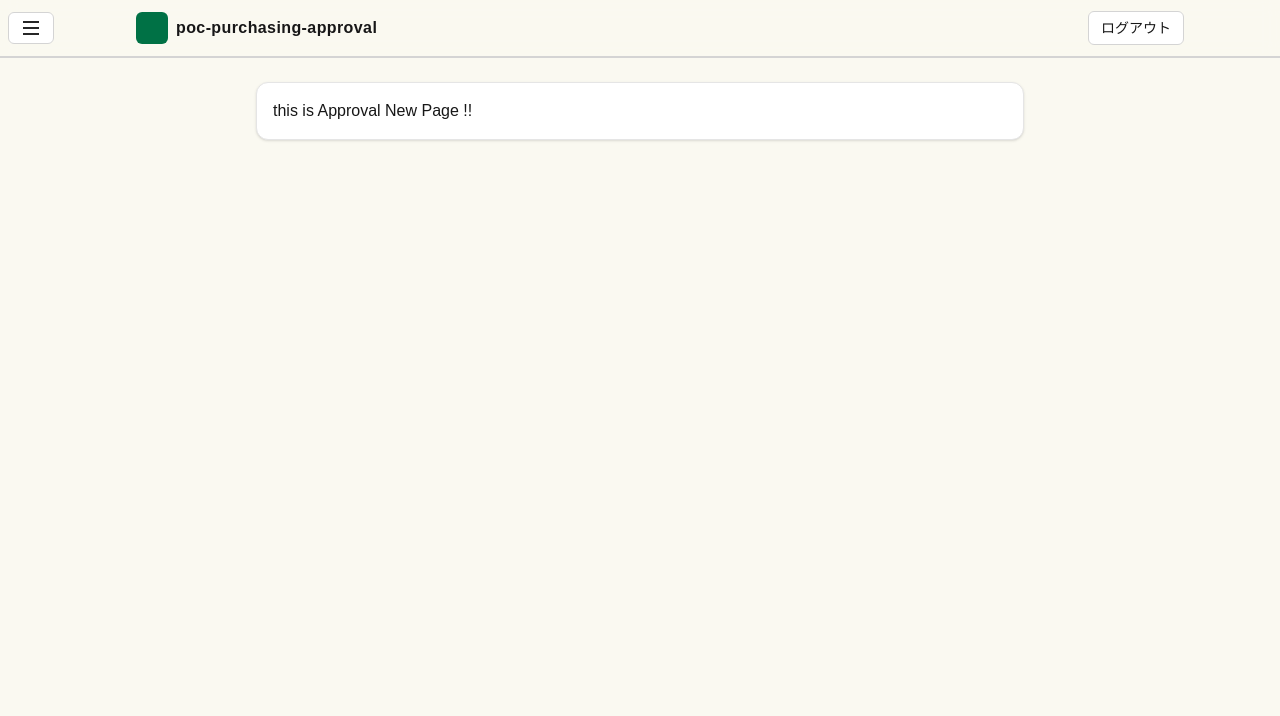
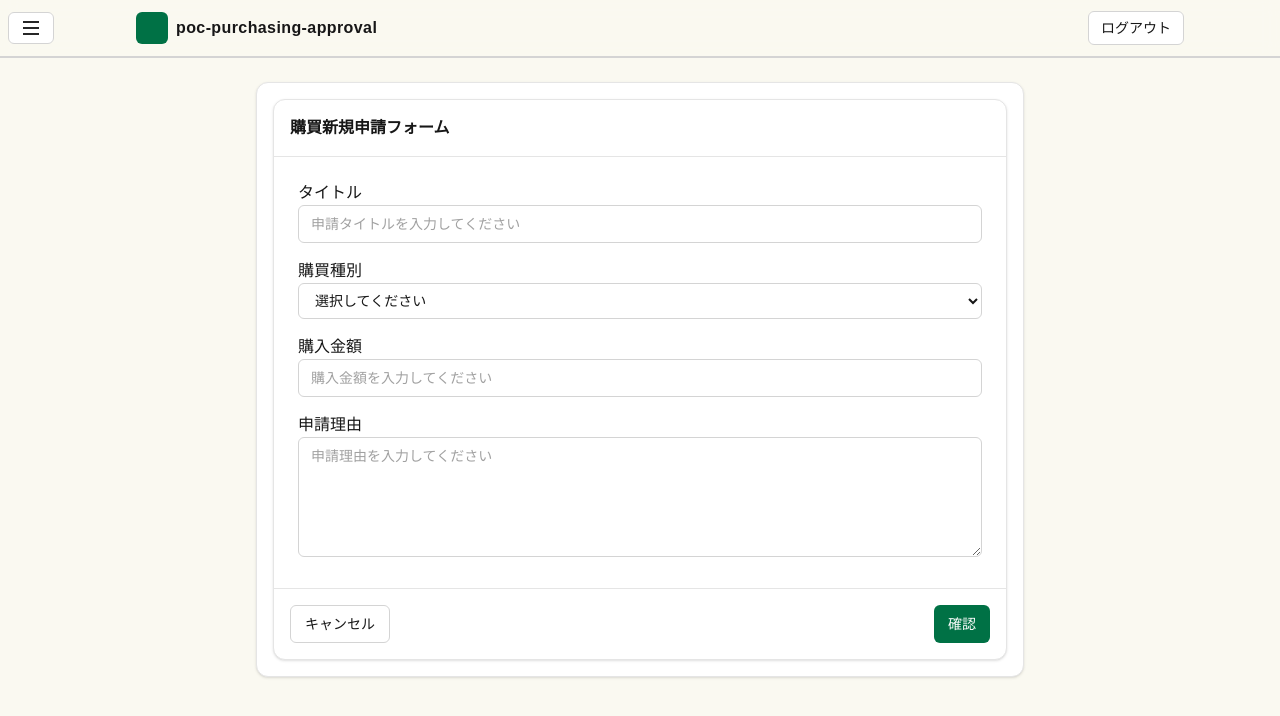
Before and after one commit to Yamazaki-Katsunori/poc-purchasing-approval, a Next.js app in the folder frontend/: page /approvals/new in a window 1280 px wide. Shown: the top 716 px of the page. Built offline with nearby package versions, Linux system fonts and the light colour scheme.

Commit message:
feat commit: approvals/new page correct

```diff
--- a/frontend/src/app/approvals/new/page.tsx
+++ b/frontend/src/app/approvals/new/page.tsx
@@ -1,3 +1,9 @@
+import { ApprovalsNewForm } from '@/features/approvals/new/approvalsNewForm';
+
 export default function Page() {
-  return <main>this is Approval New Page !!</main>;
+  return (
+    <main>
+      <ApprovalsNewForm />
+    </main>
+  );
 }
--- /dev/null
+++ b/frontend/src/features/approvals/new/approvalsNewForm.tsx
@@ -0,0 +1,81 @@
+'use client';
+
+import { Button, Card, CardContent, CardFooter, CardHeader, CardTitle, Input, Select, Textarea } from '@/ui';
+import { zodResolver } from '@hookform/resolvers/zod';
+import { useForm } from 'react-hook-form';
+import { ApprovalsNewFormSchema, ApprovalsNewFormTypes } from './schemas/approvals-new-schema';
+import { useApprovalButton } from './hooks/action-approval-button';
+
+export function ApprovalsNewForm() {
+  const {
+    register,
+    formState: { errors, isSubmitted },
+    handleSubmit,
+  } = useForm<ApprovalsNewFormTypes>({
+    resolver: zodResolver(ApprovalsNewFormSchema),
+    mode: 'onSubmit',
+    reValidateMode: 'onChange',
+    defaultValues: {
+      title: '',
+      purchese_type: '',
+      amount: '',
+      reason: '',
+    },
+  });
+
+  const { onSubmit, onCancel } = useApprovalButton();
+
+  return (
+    <form onSubmit={handleSubmit(onSubmit)}>
+      <Card>
+        <CardHeader>
+          <CardTitle>購買新規申請フォーム</CardTitle>
+        </CardHeader>
+
+        <CardContent>
+          <div className="p-2">
+            <label htmlFor="title">タイトル</label>
+            <span>{errors.title && 'エラー'}</span>
+            <Input id="title" type="text" placeholder="申請タイトルを入力してください" {...register('title')} />
+          </div>
+
+          <div className="p-2">
+            <label htmlFor="purchase_type">購買種別</label>
+            <Select
+              id="purchase_type"
+              defaultValue=""
+              error={errors.purchese_type && '選択してください'}
+              options={[
+                { value: 'goods', label: '物品' },
+                { value: 'service', label: 'サービス' },
+                { value: 'equipment', label: '備品' },
+              ]}
+              {...register('purchese_type')}
+            />
+          </div>
+
+          <div className="p-2">
+            <label htmlFor="amount">購入金額</label>
+            <span>{errors.amount && 'エラー'}</span>
+            <Input id="amount" type="text" placeholder="購入金額を入力してください" {...register('amount')} />
+          </div>
+
+          <div className="p-2">
+            <label htmlFor="reason">申請理由</label>
+            <span>{errors.reason && 'エラー'}</span>
+            <Textarea id="reason" placeholder="申請理由を入力してください" {...register('reason')} />
+          </div>
+        </CardContent>
+        <CardFooter className="flex justify-between">
+          <Button type="button" className="" variant="secondary" onClick={onCancel}>
+            キャンセル
+          </Button>
+
+          <Button type="submit" className="" variant="primary">
+            確認
+          </Button>
+        </CardFooter>
+      </Card>
+    </form>
+  );
+}
--- /dev/null
+++ b/frontend/src/features/approvals/new/hooks/action-approval-button.ts
@@ -0,0 +1,19 @@
+import { useRouter } from 'next/navigation';
+import { SubmitHandler } from 'react-hook-form';
+import { ApprovalsNewFormTypes } from '../schemas/approvals-new-schema';
+
+export const useApprovalButton = () => {
+  const router = useRouter();
+
+  const onSubmit: SubmitHandler<ApprovalsNewFormTypes> = async () => {
+    router.push('/approvals/new/confirm');
+    router.refresh();
+  };
+
+  const onCancel = async () => {
+    router.push('/');
+    router.refresh();
+  };
+
+  return { onSubmit, onCancel };
+};
--- /dev/null
+++ b/frontend/src/features/approvals/new/schemas/approvals-new-schema.ts
@@ -0,0 +1,10 @@
+import z from 'zod';
+
+export const ApprovalsNewFormSchema = z.object({
+  title: z.string(),
+  purchese_type: z.string(),
+  amount: z.string(),
+  reason: z.string(),
+});
+
+export type ApprovalsNewFormTypes = z.infer<typeof ApprovalsNewFormSchema>;
```
